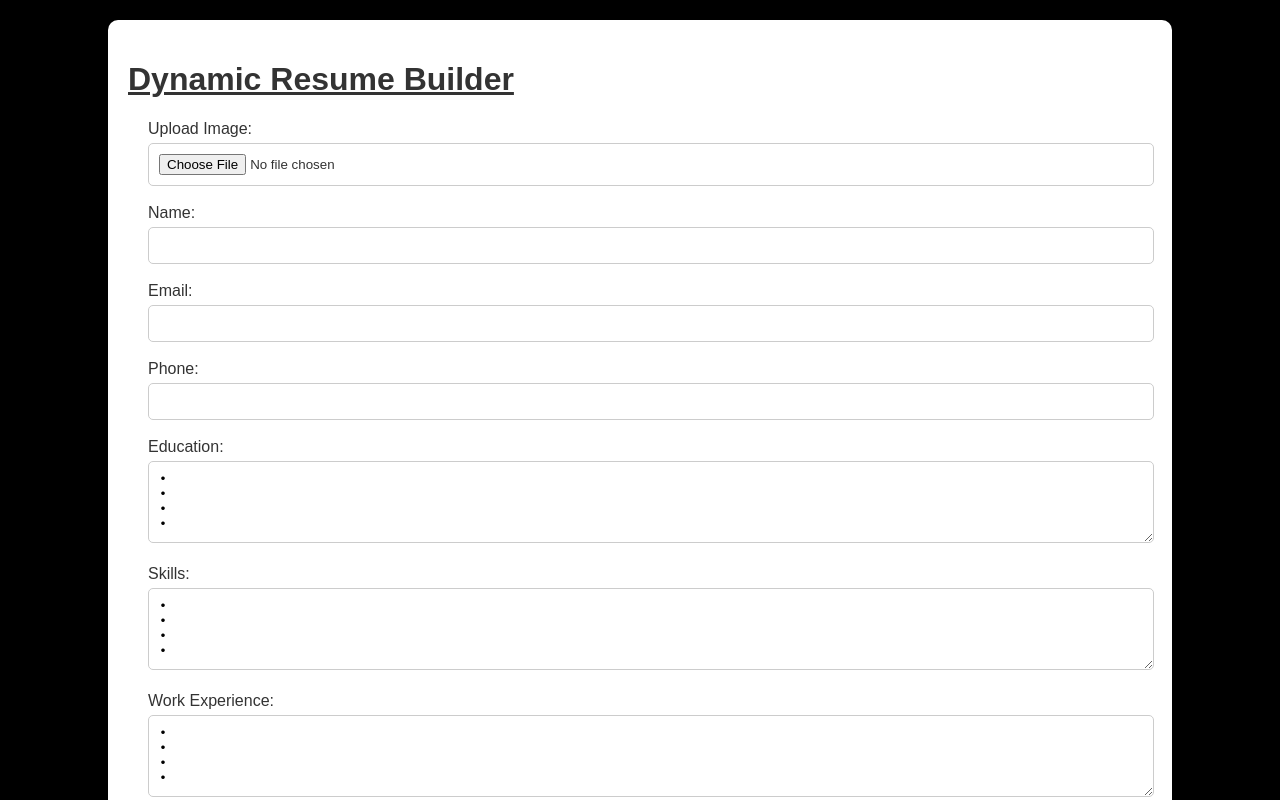
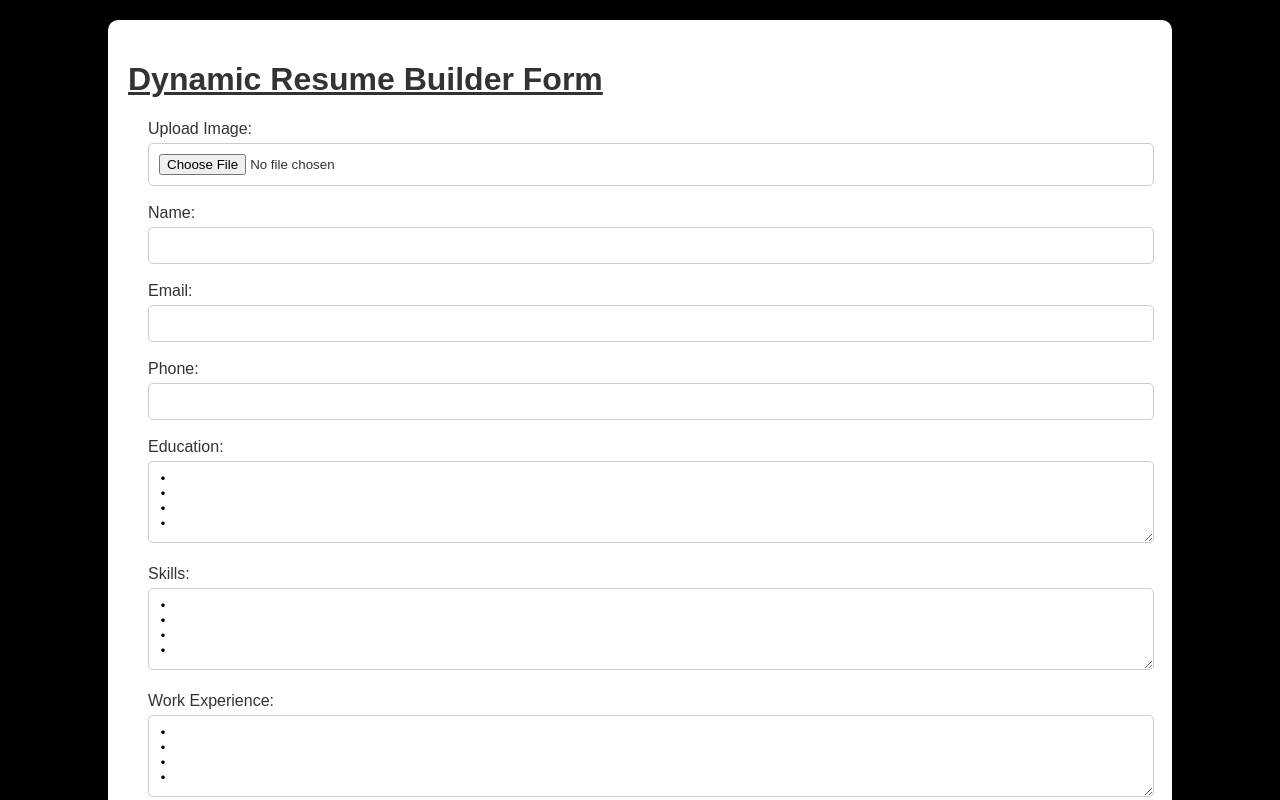
Before and after one commit to azmataliakbar/Main-Dynamic-Resume-Form, a plain HTML site: page index.html in a window 1280 px wide. Shown: the top 800 px of the page. Drawn offline with Linux system fonts and the light colour scheme.

Commit message:
corrected text

```diff
--- a/index.html
+++ b/index.html
@@ -9,7 +9,7 @@
 
 <body>
   <div class="container">
-    <h1><u>Dynamic Resume Builder</u></h1>
+    <h1><u>Dynamic Resume Builder Form</u></h1>
 
     <div class="my-image" id="displayImageContainer">
       <img
```
